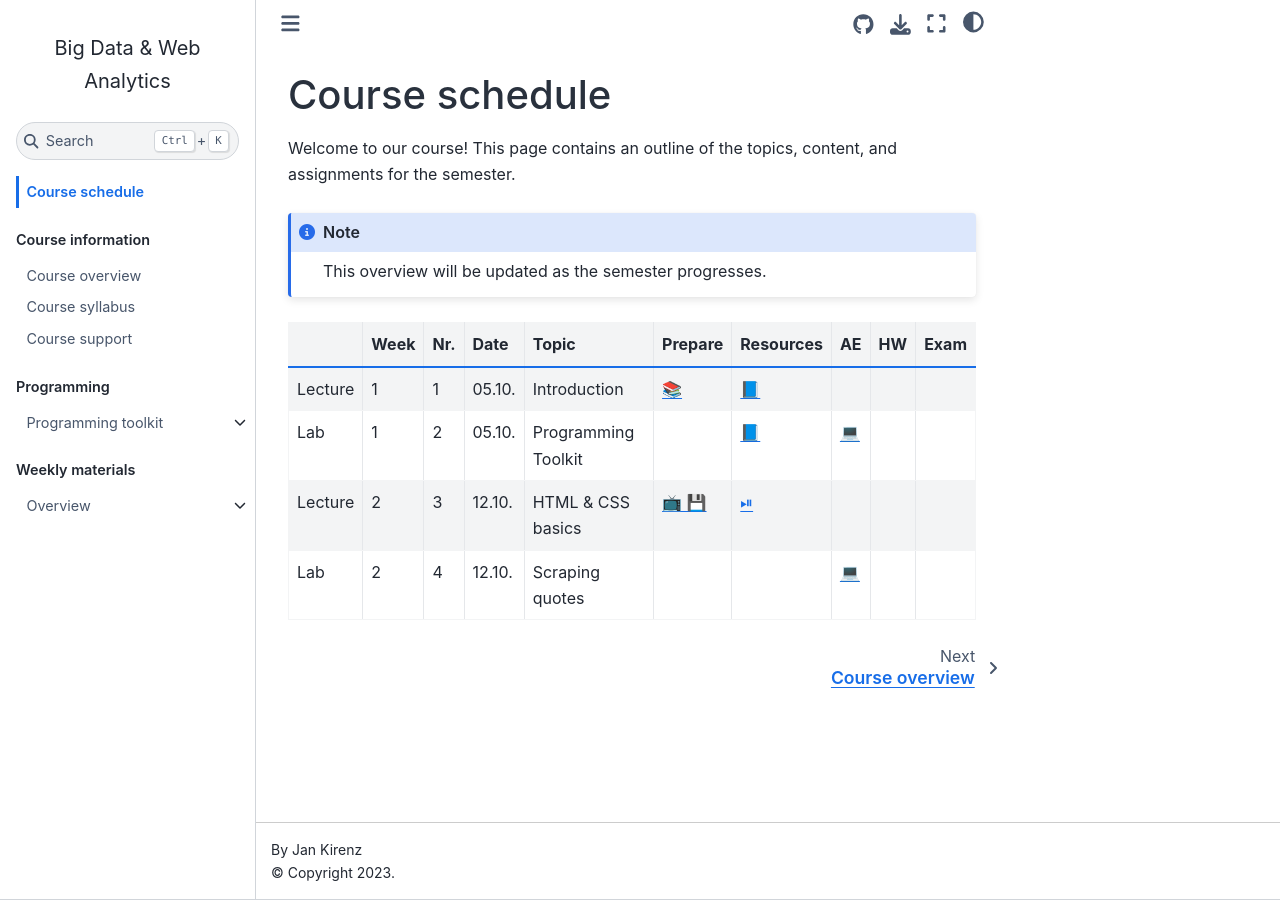
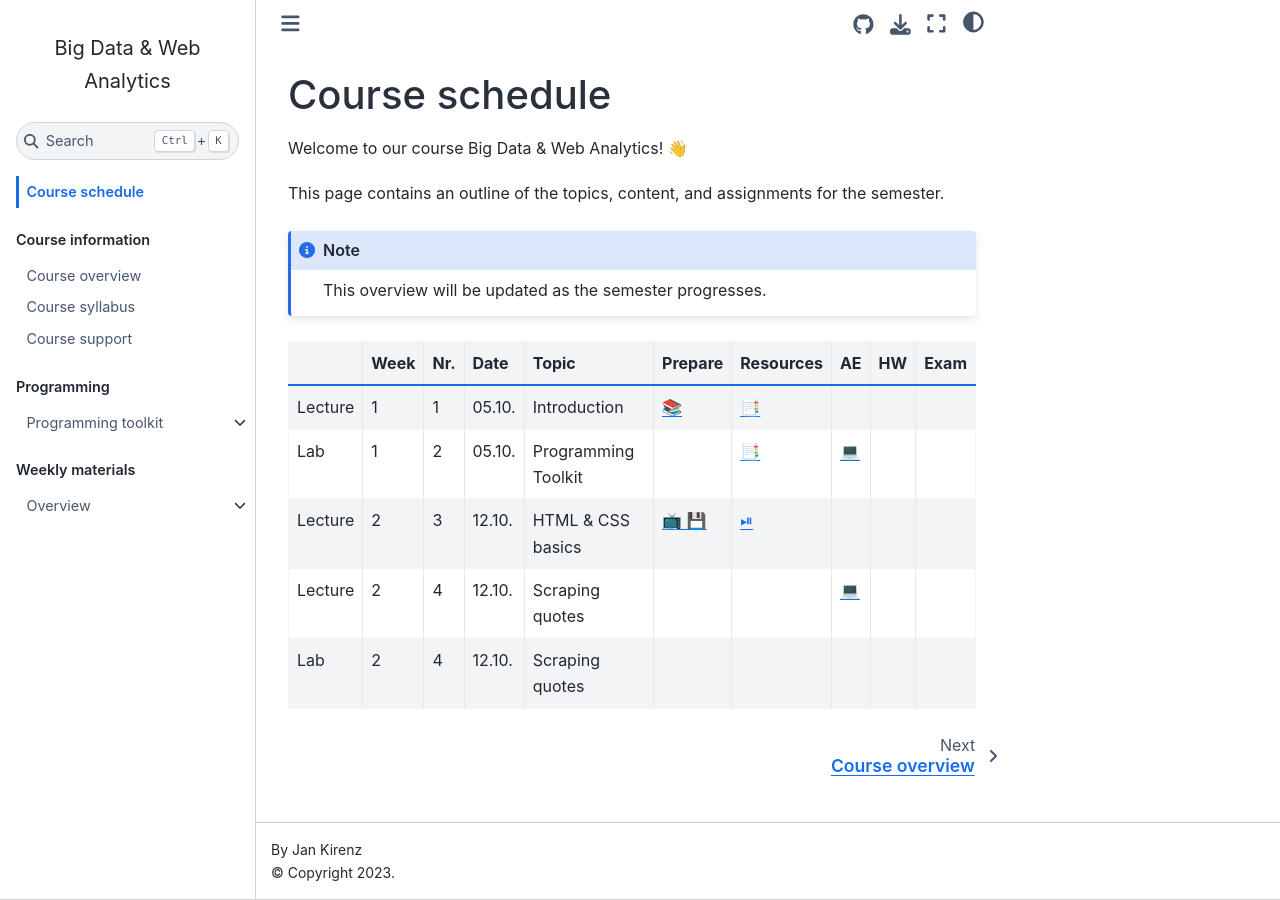
Before and after one commit to om2-ws22/website, a Jupyter Book: the page built from docs/course-schedule.md, in a window 1280 px wide. Built offline with Jupyter Book 1.0.4 settings and Sphinx 7.4.7 and the Sphinx Book theme 1.1.4, drawn with Linux system fonts in a browser that asks for light colours; comment, search, counter and statistics services are not loaded.

Commit message:
Update course-schedule.md

```diff
--- a/docs/course-schedule.md
+++ b/docs/course-schedule.md
@@ -1,6 +1,8 @@
 # Course schedule
 
-Welcome to our course! This page contains an outline of the topics, content, and assignments for the semester.
+Welcome to our course Big Data & Web Analytics! 👋
+
+This page contains an outline of the topics, content, and assignments for the semester.
 
 :::{Note}
 This overview will be updated as the semester progresses.
@@ -9,7 +11,8 @@ This overview will be updated as the semester progresses.
 
 |		|	Week	|	Nr.	|	Date	|	Topic	|	Prepare	|	Resources	|	AE	|	HW	|	Exam	|
 |	---	|	---	|	---	|	---	|	---	|	---	|	---	|	---	|	---	|	---	|
-|	Lecture	|	1	|	1	|	05.10.	|	Introduction	|	[📚](../weeks/week1.md)	|	[📘](https://docs.google.com/presentation/d/14mDixoFHReJhc7D3G0ooC_CZJ8R14AcjJLXqFfUmKgo/export/pdf)	|		|		|		|
-|	Lab	|	1	|	2	|	05.10.	|	Programming Toolkit	|		|	[📘](https://docs.google.com/presentation/d/1AHDCyelaOumvZ9-MRLEaSGCulXvvo-hcoFRrTESQW-c/export/pdf)	|	[💻](../weeks/week1.md)	|		|		|
+|	Lecture	|	1	|	1	|	05.10.	|	Introduction	|	[📚](../weeks/week1.md)	|	[📑](https://docs.google.com/presentation/d/14mDixoFHReJhc7D3G0ooC_CZJ8R14AcjJLXqFfUmKgo/export/pdf)	|		|		|		|
+|	Lab	|	1	|	2	|	05.10.	|	Programming Toolkit	|		|	[📑](https://docs.google.com/presentation/d/1AHDCyelaOumvZ9-MRLEaSGCulXvvo-hcoFRrTESQW-c/export/pdf)	|	[💻](../weeks/week1.md)	|		|		|
 |	Lecture	|	2	|	3	|	12.10.	|	HTML & CSS basics	|	[📺 💾 ](../weeks/week2.md)	|	[⏯](https://kirenz.github.io/codelabs/codelabs/webscraping/#0)	|		|		|		|
-|	Lab	|	2	|	4	|	12.10.	|	Scraping quotes	|		|		|	[💻](../weeks/week2.md)	|		|		|
+|	Lecture	|	2	|	4	|	12.10.	|	Scraping quotes	|		|		|	[💻](../weeks/week2.md)	|		|		|
+|	Lab	|	2	|	4	|	12.10.	|	Scraping quotes	|		|		|		|		|		|
```
